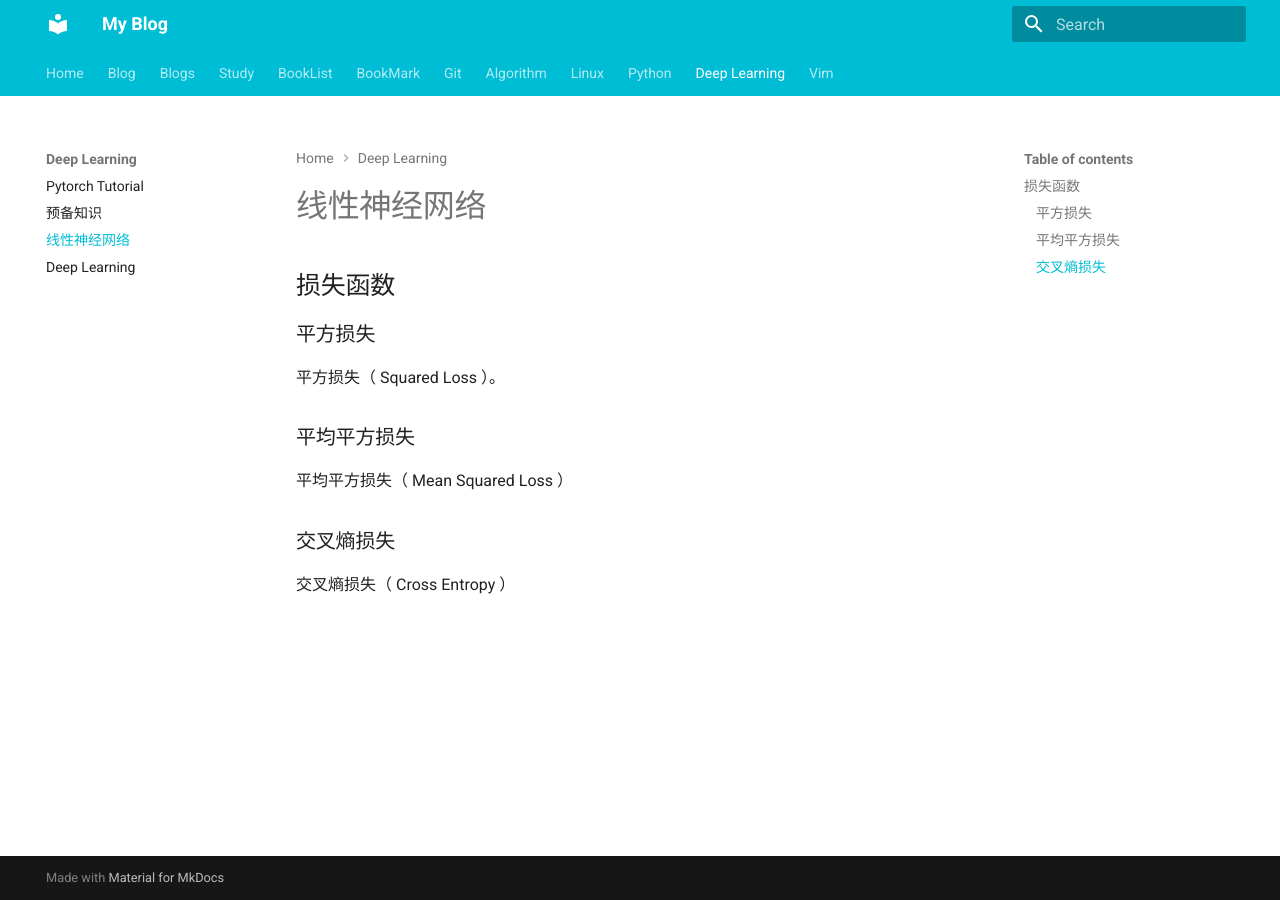
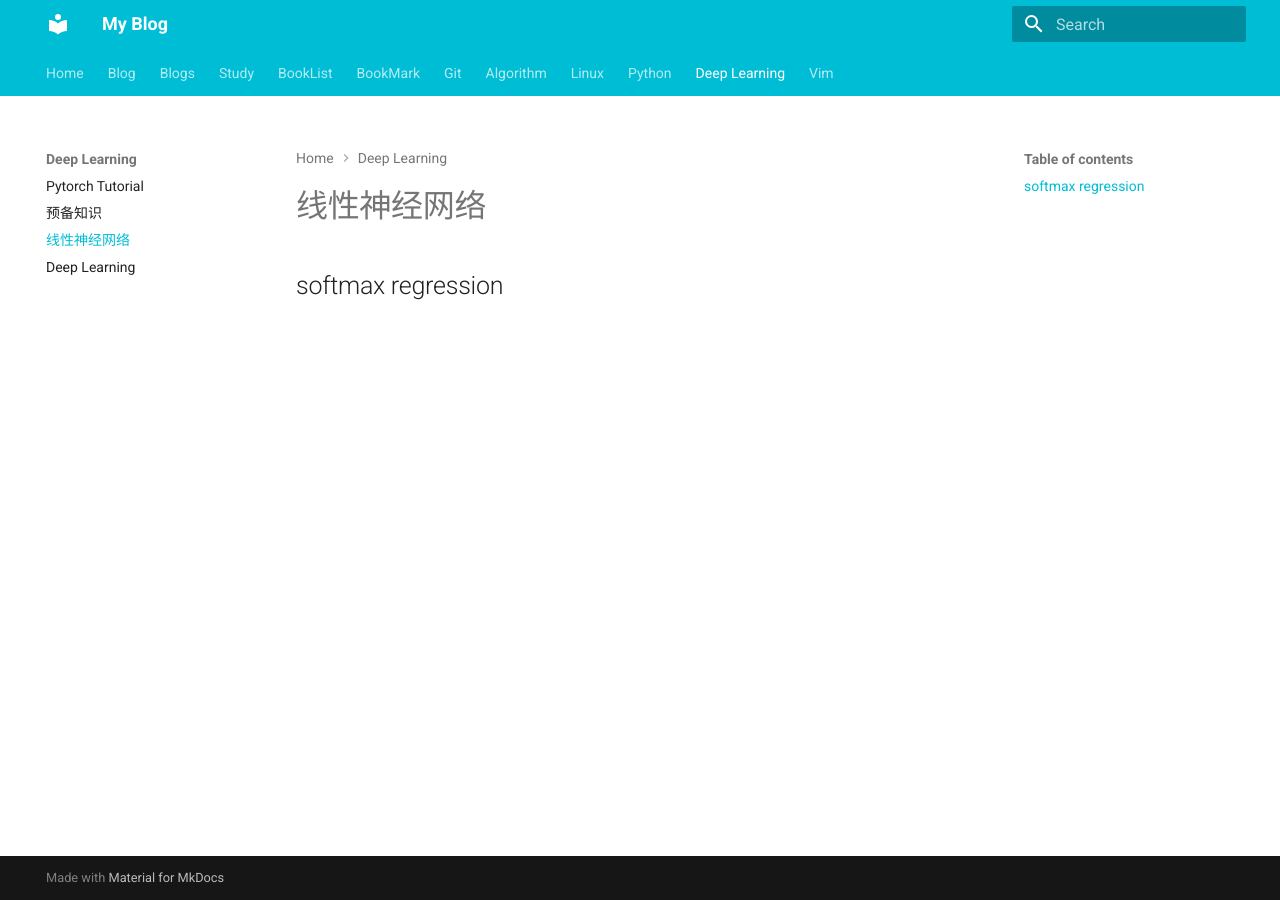
Before and after one commit to WGZ-W/wgz-w.github.io, an MkDocs documentation site: the page built from docs/Deep-Learning/linear-network.md, in a window 1280 px wide. Built offline with MkDocs 1.6.1 and Material for MkDocs 9.7.7, drawn with Linux system fonts in a browser that asks for light colours.

Commit message:
Update Deep-Learning

```diff
--- a/docs/Deep-Learning/linear-network.md
+++ b/docs/Deep-Learning/linear-network.md
@@ -3,12 +3,4 @@
 
 # 线性神经网络
 
-## 损失函数
-### 平方损失
-平方损失（ Squared Loss ）。
-
-### 平均平方损失
-平均平方损失（ Mean Squared Loss ）
-
-### 交叉熵损失
-交叉熵损失（ Cross Entropy ）
+## softmax regression
```
Also changed, not shown: docs/Deep-Learning/loss-function.md (added, +13 -0 lines).
